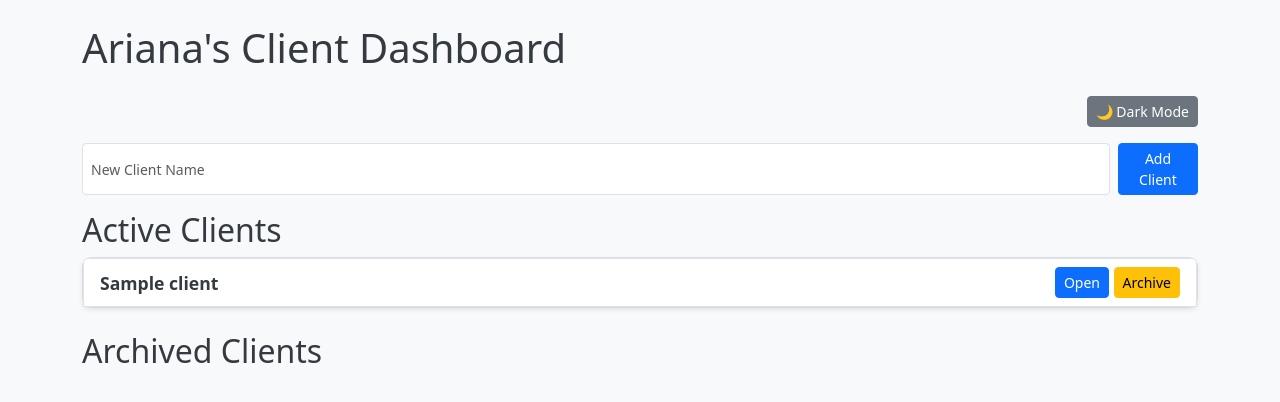
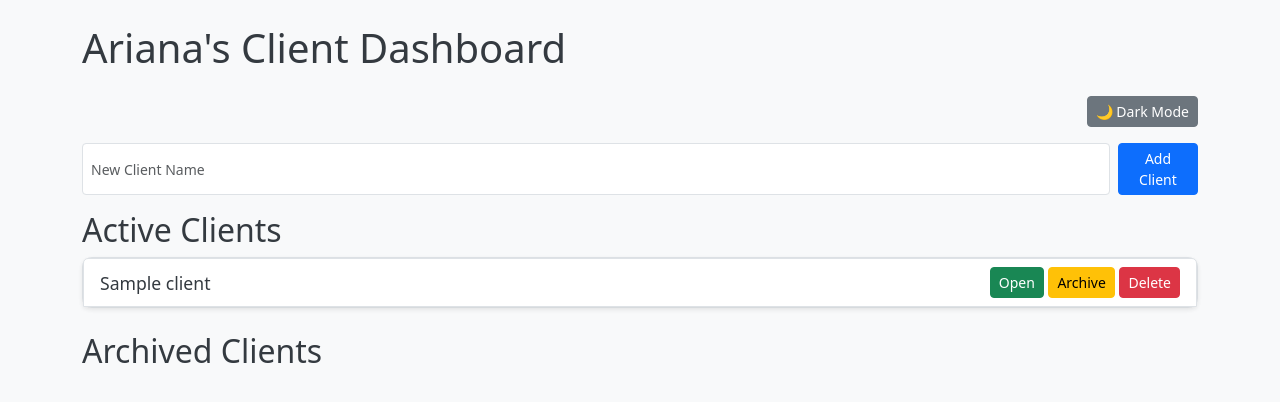
Before and after one commit to Lamb1993/client-dashboard, a Flask app: page / in a window 1280 px wide. Shown: the top 402 px of the page. Run offline with Flask 3, Linux system fonts and the light colour scheme; tables that the repository leaves empty hold one stand-in row (values such as "Sample post"); some libraries are stand-ins or nearby versions.

Commit message:
UI updates
style.css:
-less harsh <strong> tags

dashboard.html:
-green button for open
-delete button for each client added back.

```diff
--- a/static/style.css
+++ b/static/style.css
@@ -166,6 +166,14 @@
     height: 80vh; /* modal height */
 }
 
+/* -------------------------
+   Misc.
+--------------------------- */
+
+strong {
+    font-weight: 500; /* medium instead of bold */
+}
+
 
 /* -------------------------
    Responsive adjustments
--- a/templates/dashboard.html
+++ b/templates/dashboard.html
@@ -34,10 +34,9 @@
                 <strong>{{ client.name }}</strong>
 
                 <div>
-                    <button class="btn btn-primary btn-sm" onclick="window.location='/client/{{ client.id }}'">
-                        Open
-                    </button>
+                    <button class="btn btn-success btn-sm" onclick="window.location='/client/{{ client.id }}'">Open</button>
                     <button class="btn btn-warning btn-sm archive-client" data-id="{{ client.id }}">Archive</button>
+                    <button class="btn btn-danger btn-sm delete-client" data-id="{{ client.id }}">Delete</button>
                 </div>
             </div>
         </div>
```
